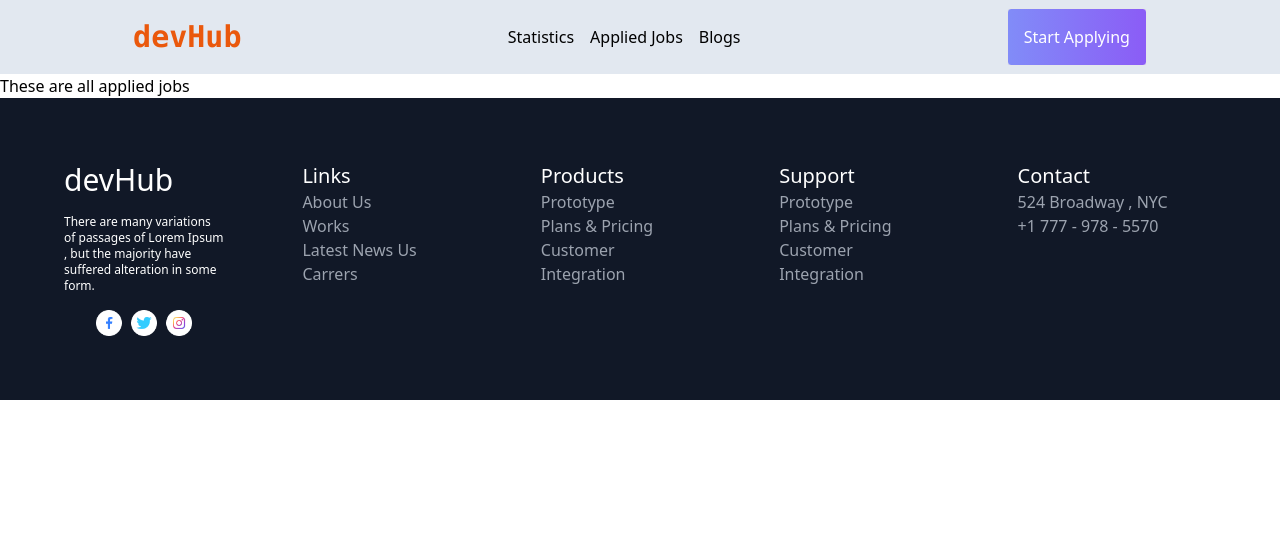
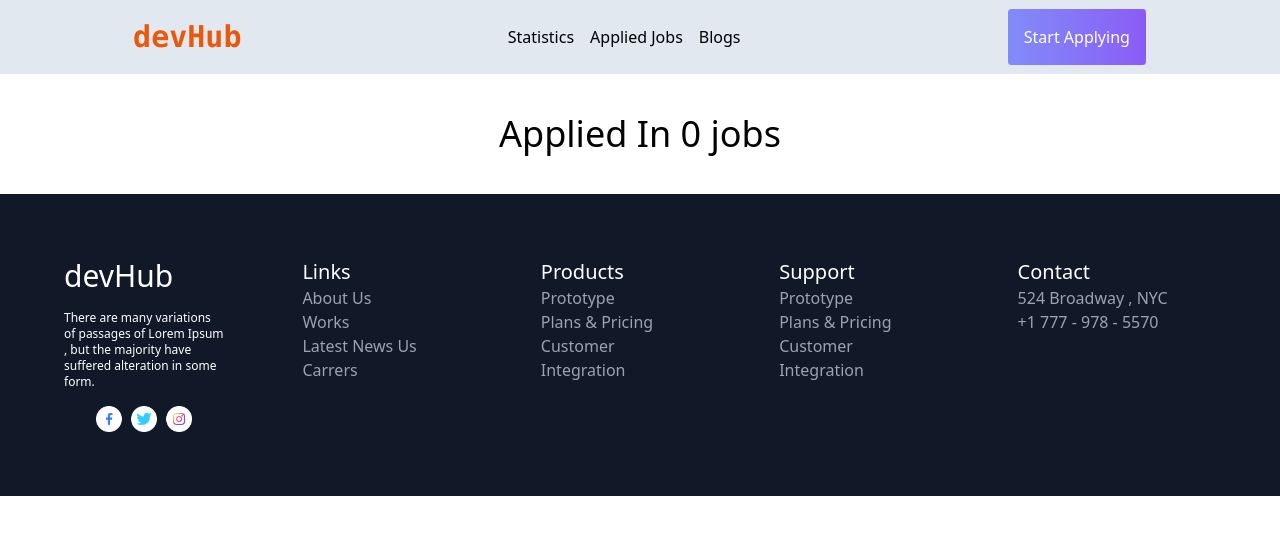
Before and after one commit to devMorshed/devHub, a React (Vite) app: page /applied in a window 1280 px wide. Shown: the top 534 px of the page. Built offline with nearby package versions, Linux system fonts and the light colour scheme.

Commit message:
getting data from local storage to applied jobs

```diff
--- a/src/pages/AppliedJobs.jsx
+++ b/src/pages/AppliedJobs.jsx
@@ -1,11 +1,31 @@
-import React from 'react';
+import React, { useEffect, useState } from "react";
+import { getAppliedJobs } from "../utils/utils";
 
 const AppliedJobs = () => {
-  return (
-    <div>
-      <h2>These are all  applied jobs </h2>
-    </div>
-  );
+	const appliedJobs = getAppliedJobs();
+	// console.log(appliedJobs);
+
+	const [applied, setApplied] = useState([]);
+	useEffect(() => {
+		fetch("jobs.json")
+			.then((res) => res.json())
+      .then((data) => {
+
+				let arr = [];
+				for (const key in appliedJobs) {
+					const jobb = data.jobs.find((j) => j.id === parseInt(key));
+          arr.push(jobb)
+				}
+        setApplied(arr);
+			});
+	}, []);
+
+	console.log(applied);
+	return (
+		<div className="my-10">
+      <p className="text-4xl text-center ">Applied In { applied.length} jobs </p>
+		</div>
+	);
 };
 
 export default AppliedJobs;
```
